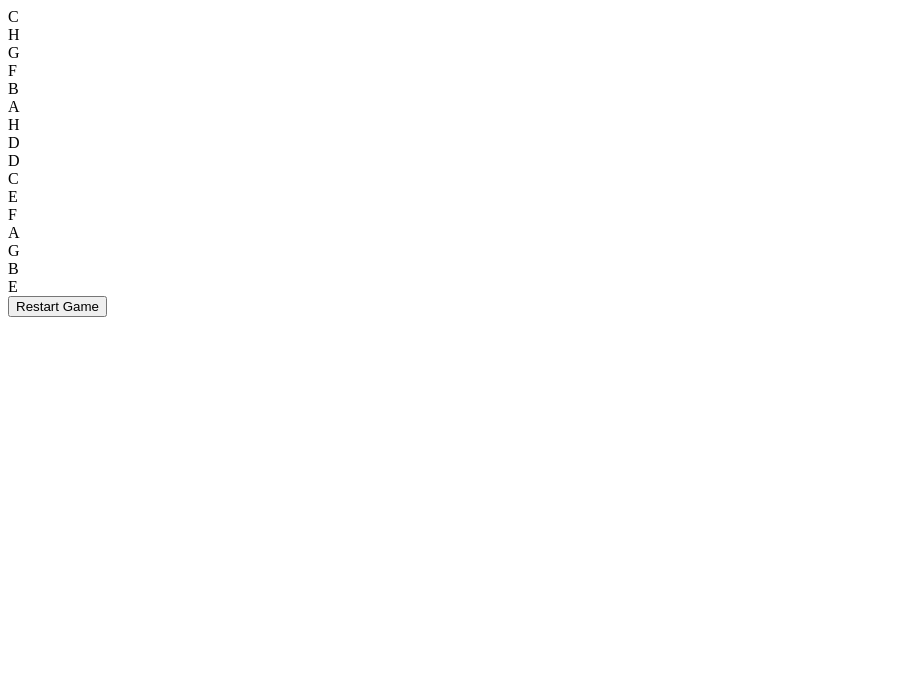
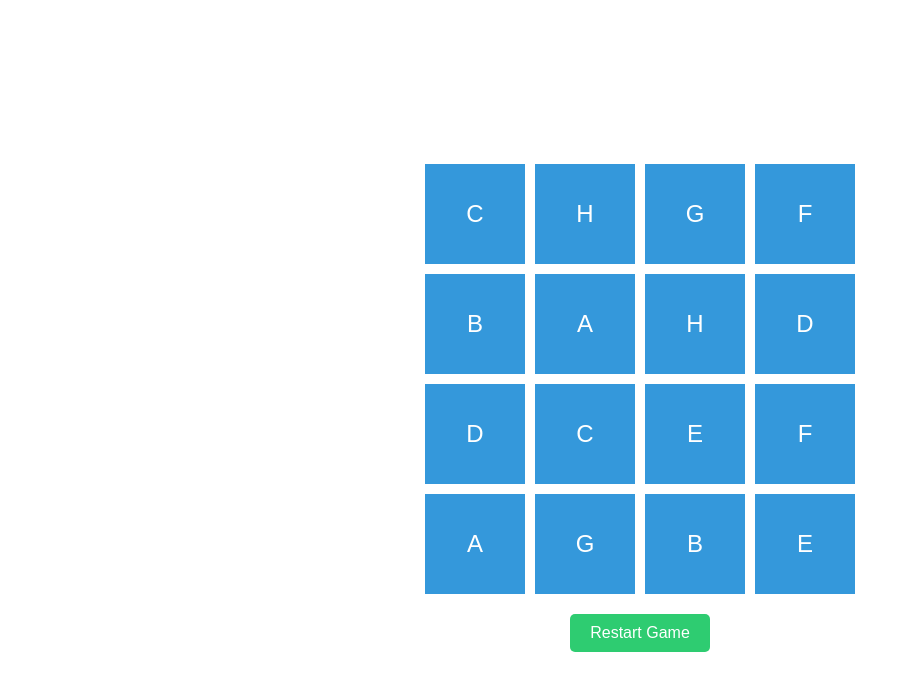
Before and after one commit to MataReDev/FindTheNumber, a plain HTML site: page memoryGame.html in a window 1280 px wide. Shown: the whole page, without its empty margins (0-910 px from the left). Drawn offline with Linux system fonts and the light colour scheme.

Commit message:
Update memoryGame.html

```diff
--- a/memoryGame.html
+++ b/memoryGame.html
@@ -4,7 +4,54 @@
     <meta charset="UTF-8">
     <meta name="viewport" content="width=device-width, initial-scale=1.0">
     <title>Memory Game</title>
-    <link rel="stylesheet" href="styles.css">
+    <style>
+        .memory-game {
+            display: flex;
+            flex-direction: column;
+            align-items: center;
+            justify-content: center;
+            height: 100vh;
+            font-family: Arial, sans-serif;
+        }
+
+        .cards {
+            display: grid;
+            grid-template-columns: repeat(4, 100px);
+            grid-gap: 10px;
+        }
+
+        .card {
+            width: 100px;
+            height: 100px;
+            background-color: #3498db;
+            color: #fff;
+            font-size: 24px;
+            display: flex;
+            align-items: center;
+            justify-content: center;
+            cursor: pointer;
+        }
+
+        .card.matched {
+            background-color: #2ecc71;
+        }
+
+        #restart-btn {
+            margin-top: 20px;
+            padding: 10px 20px;
+            background-color: #2ecc71;
+            color: #fff;
+            border: none;
+            border-radius: 5px;
+            cursor: pointer;
+            font-size: 16px;
+            transition: background-color 0.3s ease;
+        }
+
+        #restart-btn:hover {
+            background-color: #27ae60;
+        }
+    </style>
 </head>
 <body>
     <div class="memory-game">
```
